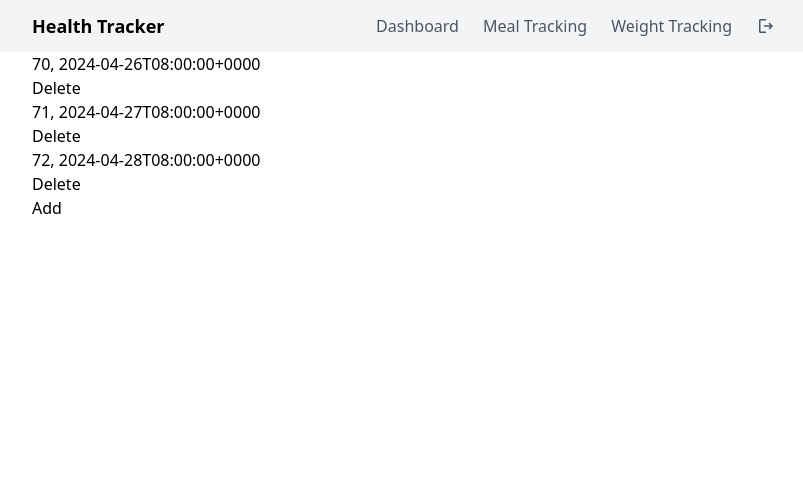
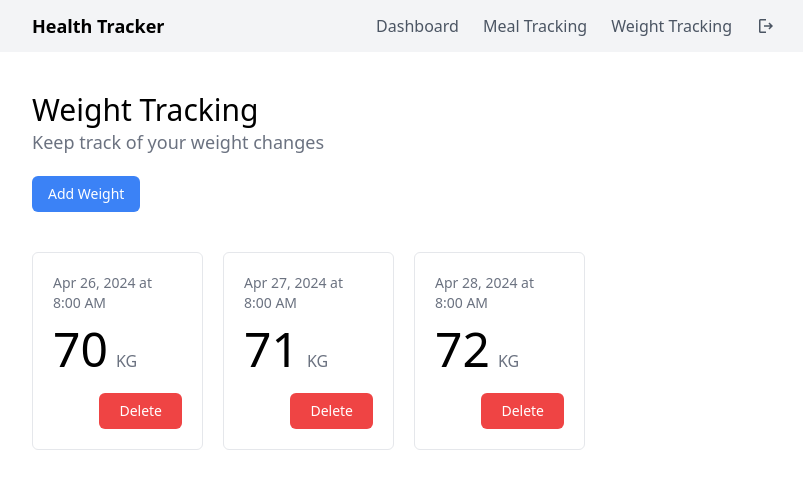
Before and after one commit to Suwi-inc/CaloLogger-TeamOne, a React (Vite) app in the folder frontend/: page /weight-tracking in a window 1280 px wide. Shown: the top 488 px of the page, without its empty margins (236-1039 px from the left). Built offline with nearby package versions, Linux system fonts and the light colour scheme; no server answers; sample sign-in values are in the browser's storage.

Commit message:
Update meal-tracking and weight-tracking pages in frontend/src/pages

```diff
--- a/frontend/src/pages/meal-tracking/meal-form.tsx
+++ b/frontend/src/pages/meal-tracking/meal-form.tsx
@@ -39,7 +39,7 @@ const SaveMealModel = ({
       return;
     }
 
-    const datetime = `${date}T${time}:00`;
+    const datetime = `${date}T${time}:00.000Z`;
     console.log(datetime, ingredients);
   };
 
--- a/frontend/src/pages/weight-tracking.tsx
+++ b/frontend/src/pages/weight-tracking.tsx
@@ -1,20 +1,175 @@
 import Container from "../components/container";
+import { getDateMedium, getTimeShort } from "../../utils/parse-time";
 import { MOCK_WEIGHT_RESPONSE } from "../constants";
+import { Weight } from "../types";
+import { useEffect, useRef, useState } from "react";
+
+const AddWeightModal = ({
+  openModal,
+  setShowModal,
+}: {
+  openModal: boolean;
+  setShowModal: (showModal: boolean) => void;
+}) => {
+  const ref = useRef<HTMLDialogElement>(null);
+
+  useEffect(() => {
+    if (openModal) {
+      ref.current?.showModal();
+    } else {
+      ref.current?.close();
+    }
+  }, [openModal]);
+
+  const validateForm = ({ weight, date, time }: any) => {
+    if (!weight || !date || !time) {
+      alert("Please fill all fields");
+      return false;
+    }
+
+    if (isNaN(weight)) {
+      alert("Weight must be a number");
+      return false;
+    }
+
+    if (weight <= 0) {
+      alert("Weight must be greater than 0");
+      return false;
+    }
+
+    return true;
+  };
+
+  const handleFormSubmit = (e: React.FormEvent<HTMLFormElement>) => {
+    e.preventDefault();
+    const form = e.currentTarget;
+    const formData = new FormData(form);
+    const { weight, date, time } = Object.fromEntries(formData.entries());
+
+    if (!validateForm({ weight, date, time })) {
+      return;
+    }
+    console.log(weight);
+  };
+
+  return (
+    <dialog
+      ref={ref}
+      onCancel={() => setShowModal(false)}
+      onClick={() => setShowModal(false)}
+      className="p-5 border border-gray-200 rounded-md"
+    >
+      <div
+        className="flex flex-col justify-end p-5"
+        onClick={(e) => e.stopPropagation()}
+      >
+        <h3 className="text-3xl font-bold mb-5 text-center"> Add Weight </h3>
+        <form onSubmit={handleFormSubmit} className="flex flex-col gap-2">
+          <div className="flex flex-col gap-2">
+            <label htmlFor="weight" className="text-sm">
+              Weight (KG)
+            </label>
+            <input
+              type="number"
+              name="weight"
+              id="weight"
+              min={0}
+              required
+              className="p-2 border border-gray-200 rounded-md min-w-unset md:min-w-[300px]"
+            />
+          </div>
+          <label htmlFor="date" className="text-sm mt-3">
+            Date & Time
+          </label>
+          <div className="flex gap-2">
+            <input
+              type="date"
+              name="date"
+              className="p-5 border border-gray-200 rounded-md"
+              placeholder="Date"
+            />
+            <input
+              type="time"
+              name="time"
+              className="p-5 border border-gray-200 rounded-md"
+              placeholder="Time"
+            />
+          </div>
+          <button
+            type="submit"
+            className="p-2 px-4 bg-blue-500 text-white rounded-md"
+          >
+            Save
+          </button>
+        </form>
+      </div>
+    </dialog>
+  );
+};
+
+const WeightItem = ({ weight_entry }: { weight_entry: Weight }) => {
+  const { id, date, weight } = weight_entry;
+
+  const deleteWeight = async () => {
+    try {
+      // await deleteWeightApi(id);
+    } catch (error) {
+      console.error(error);
+    }
+  };
+
+  return (
+    <div className="flex flex-col p-5 border border-gray-200 rounded-md gap-5">
+      <div className="flex flex-col gap-2">
+        <div className="flex flex-col gap-1">
+          <p className="text-sm text-gray-500 mb-2">
+            {getDateMedium(date)} at {getTimeShort(date)}
+          </p>
+          <div className="flex gap-2 items-end">
+            <p className="text-5xl">{weight}</p>
+            <p className="text-md text-gray-500">KG</p>
+          </div>
+        </div>
+      </div>
+      <button
+        className="bg-red-500 text-sm text-white py-2 px-5 rounded-md w-fit self-end"
+        onClick={deleteWeight}
+      >
+        Delete
+      </button>
+    </div>
+  );
+};
+
+const WeightList = () => (
+  <div className="grid grid-cols-1 md:grid-cols-3 lg:grid-cols-4 gap-5">
+    {MOCK_WEIGHT_RESPONSE.map((weight_entry) => (
+      <WeightItem key={weight_entry.id} weight_entry={weight_entry} />
+    ))}
+  </div>
+);
 
 const WeightTracking = () => {
+  const [showModal, setShowModal] = useState(false);
+
   return (
     <Container>
-      <div className="flex-col">
-        {MOCK_WEIGHT_RESPONSE.map((weight_entry) => (
-          <div key={weight_entry.id}>
-            <div>
-              {weight_entry.weight}, {weight_entry.date}
-            </div>
-            <button>Delete</button>
-          </div>
-        ))}
-        <button>Add</button>
+      <div className="flex flex-col gap-5 py-10">
+        <div>
+          <h1 className="text-3xl">Weight Tracking</h1>
+          <p className="text-lg text-gray-500">
+            Keep track of your weight changes
+          </p>
+        </div>
+        <button
+          className="bg-blue-500 text-sm text-white py-2 px-4 rounded-md w-fit"
+          onClick={() => setShowModal(true)}
+        >
+          Add Weight
+        </button>
       </div>
+      <WeightList />
+      <AddWeightModal openModal={showModal} setShowModal={setShowModal} />
     </Container>
   );
 };
```
